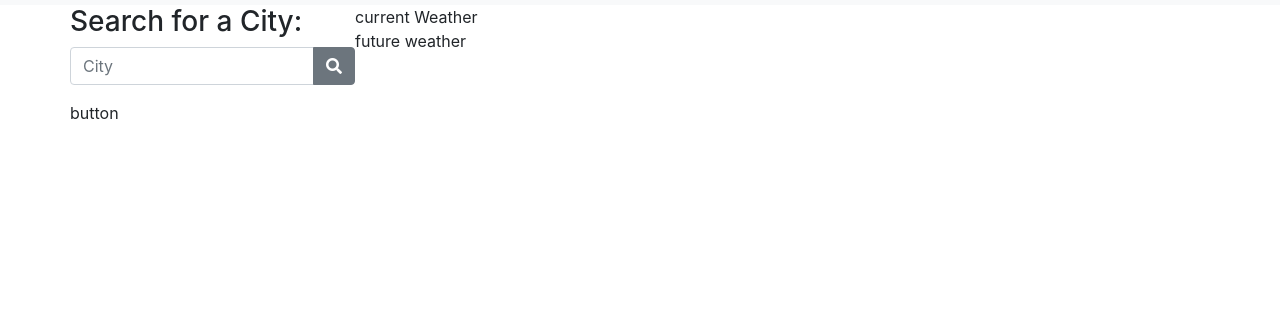
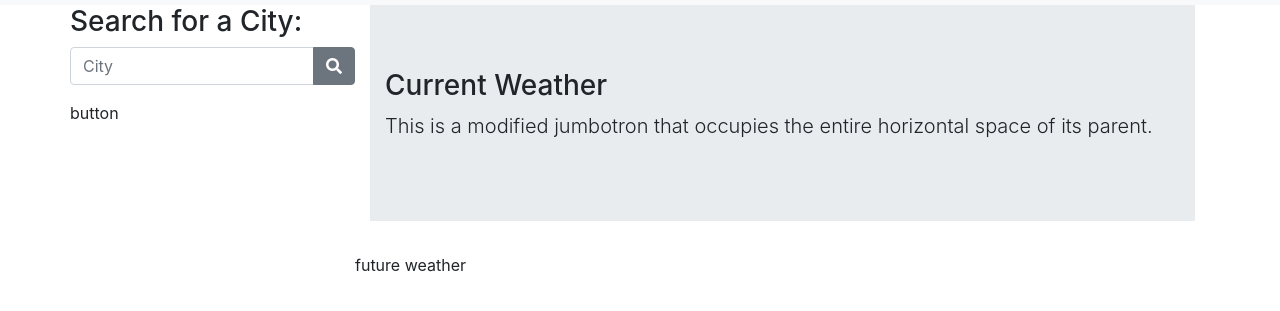
Before and after one commit to Myau5x/weather_city_btns, a plain HTML site: page index.html in a window 1280 px wide. Shown: the part 51-362 px from the top of the page. Drawn offline with nearby package versions, Linux system fonts and the light colour scheme; no server answers.

Commit message:
very basic layout 2

```diff
--- a/index.html
+++ b/index.html
@@ -37,9 +37,12 @@
                 </div>
             </div>
             <div class="col-9">
-                <div class="row" id = "current">
-                    current Weather
-                </div>
+                <div class="jumbotron jumbotron-fluid">
+                    <div class="container">
+                      <h3 class="display-6">Current Weather</h3>
+                      <p class="lead">This is a modified jumbotron that occupies the entire horizontal space of its parent.</p>
+                    </div>
+                  </div>
                 <div class="row" id ="future">
                     future weather
                 </div>
```
